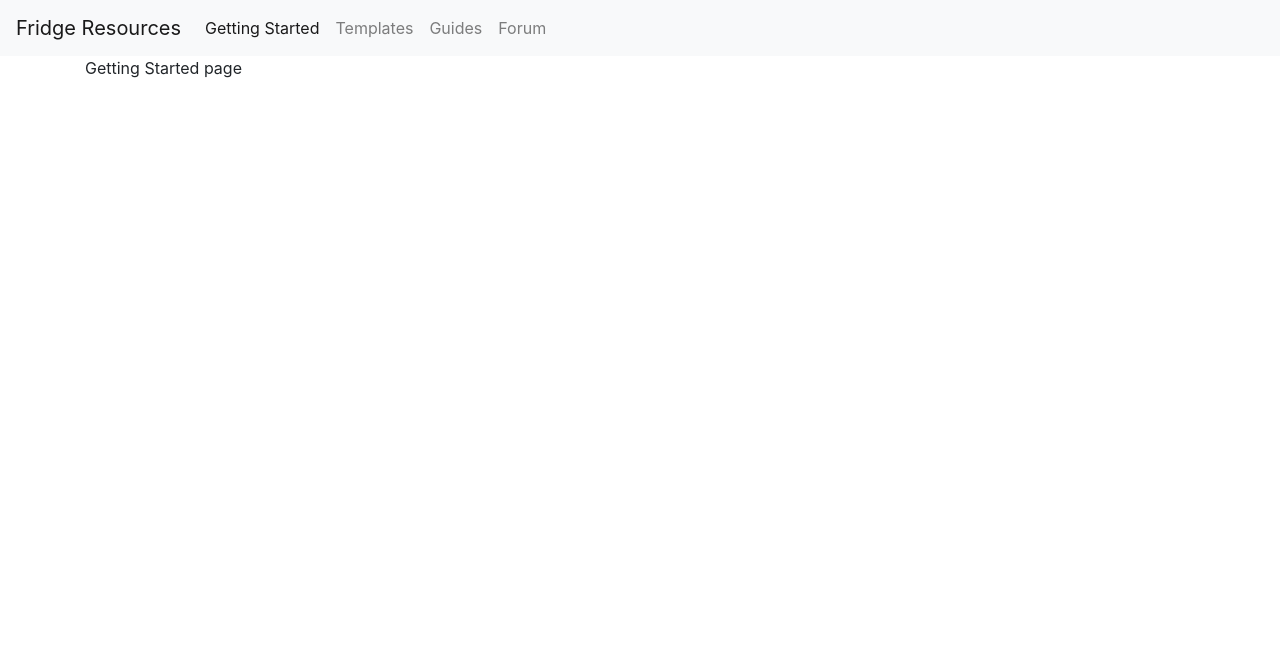
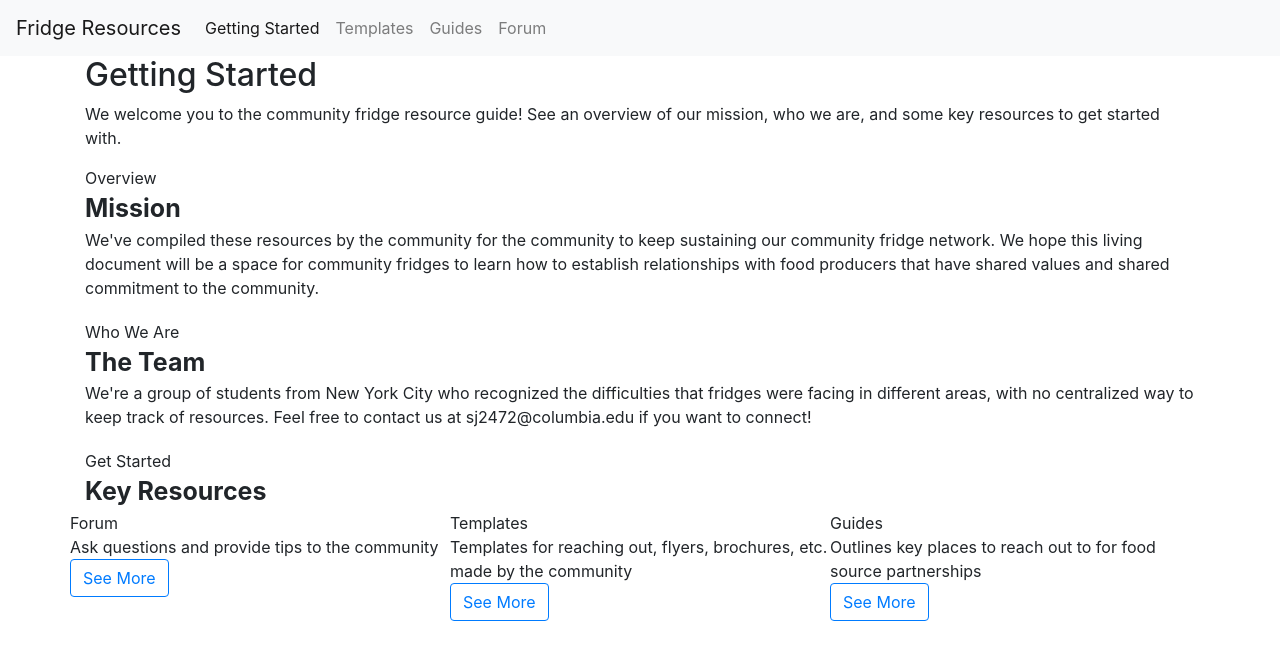
Before and after one commit to zoepanas/cf-resources, a Flask app: page /getting-started in a window 1280 px wide. Shown: the top 660 px of the page. Run offline with Flask 2, Linux system fonts and the light colour scheme; some libraries are stand-ins or nearby versions.

Commit message:
getting started page basics

```diff
--- a/templates/getting-started.html
+++ b/templates/getting-started.html
@@ -1,9 +1,102 @@
 <!DOCTYPE html>
 <html lang="en">
-  <head></head>
+  <head>
+    <link rel="stylesheet" type="text/css" href="../static/css/index.css" />
+
+    <style>
+      .gs-section{
+        padding-bottom: 20px;
+      }
+
+      .gs-section-subheader{
+        font-size: 16px;
+      }
+
+      .gs-section-header{
+        font-size: 25px;
+        font-weight: bold;
+      }
+    </style>
+  </head>
 
   <body>
-    {% extends "layout.html" %} {% block content %} Getting Started page {%
-    endblock %}
+    {% extends "layout.html" %} {% block content %}
+
+    <div>
+      <h2>Getting Started</h2>
+      <p>
+        We welcome you to the community fridge resource guide! See an
+        overview of our mission, who we are, and some key resources
+        to get started with.
+      </p>
+    </div>
+
+    <div class="gs-section">
+      <div class="gs-section-subheader">Overview</div>
+      <div class="gs-section-header">Mission</div>
+      <div>
+        We've compiled these resources by the community for the
+        community to keep sustaining our community fridge network.
+        We hope this living document will be a space for community
+        fridges to learn how to establish relationships with food
+        producers that have shared values and shared commitment to
+        the community.
+      </div>
+    </div>
+
+    <div class="gs-section">
+      <div class="gs-section-subheader">Who We Are</div>
+      <div class="gs-section-header">The Team</div>
+      <div>
+        We're a group of students from New York City who recognized
+        the difficulties that fridges were facing in different areas,
+        with no centralized way to keep track of resources. Feel free
+        to contact us at sj2472@columbia.edu if you want to connect!
+      </div>
+    </div>
+
+    <div class="gs-section">
+      <div class="gs-section-subheader">Get Started</div>
+      <div class="gs-section-header">Key Resources</div>
+      <div class="row">
+        <div class="col-4">
+          <div class="row">
+            Forum
+          </div>
+          <div class="row">
+            Ask questions and provide tips to the community
+          </div>
+          <div class="row">
+            <button type="button" class="btn btn-outline-primary">See More</button>
+          </div>
+        </div>
+
+        <div class="col-4">
+          <div class="row">
+            Templates
+          </div>
+          <div class="row">
+            Templates for reaching out, flyers, brochures, etc. made by the community
+          </div>
+          <div class="row">
+            <button type="button" class="btn btn-outline-primary">See More</button>
+          </div>
+        </div>
+
+        <div class="col-4">
+          <div class="row">
+            Guides
+          </div>
+          <div class="row">
+            Outlines key places to reach out to for food source partnerships
+          </div>
+          <div class="row">
+            <button type="button" class="btn btn-outline-primary">See More</button>
+          </div>
+        </div>
+      </div>
+    </div>
+
+    {% endblock %}
   </body>
 </html>
```
Also changed, not shown: templates/forum.html (+18 -1 lines).
